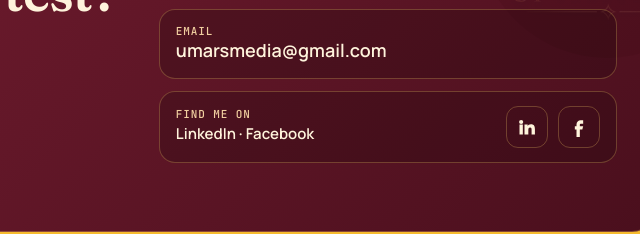
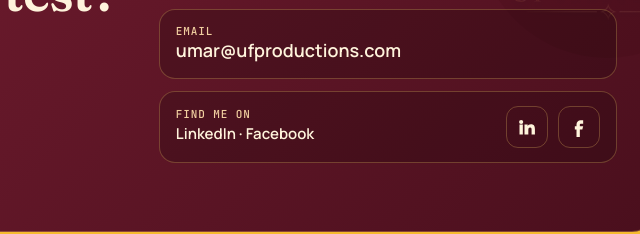
Before and after one commit to umarsmedia-glitch/ufproductions, a plain HTML site: page index.html in a window 1280 px wide. Shown: the part 8699-8933 px from the top of the page, 544-1184 px from the left. Drawn offline with Linux system fonts and the light colour scheme.

Commit message:
Contact email: umar@ufproductions.com
Co-Authored-By: Claude Opus 5.5 <noreply@anthropic.com>

```diff
--- a/index.html
+++ b/index.html
@@ -497,7 +497,7 @@ h1 .gold { background: linear-gradient(100deg, #7a1f33 10%, #a12a47 30%, #c94a66
     </div>
     <div class="reach">
       <div class="reach-row"><div><small>WhatsApp</small><span class="v" id="num">+92 322 3876951</span></div><button class="btn btn-ghost" type="button" id="copy">Copy</button></div>
-      <div class="reach-row"><div><small>Email</small><span class="v">umarsmedia@gmail.com</span></div></div>
+      <div class="reach-row"><div><small>Email</small><span class="v">umar@ufproductions.com</span></div></div>
       <div class="reach-row"><div><small>Find me on</small><span class="v" style="font-size:15px">LinkedIn · Facebook</span></div>
         <div class="socials">
           <a href="https://www.linkedin.com/in/umar-farooq-3ab007299/" target="_blank" rel="noopener" aria-label="LinkedIn"><svg viewBox="0 0 24 24" aria-hidden="true"><path d="M4.98 3.5a2.5 2.5 0 1 1 0 5 2.5 2.5 0 0 1 0-5zM3 9h4v12H3zM9 9h3.8v1.7h.1c.5-1 1.8-2 3.8-2 4 0 4.8 2.6 4.8 6V21h-4v-5.4c0-1.3 0-3-1.8-3s-2.1 1.4-2.1 2.9V21H9z"/></svg></a>
```
Also changed, not shown: maroon.html (+1 -1 lines).
